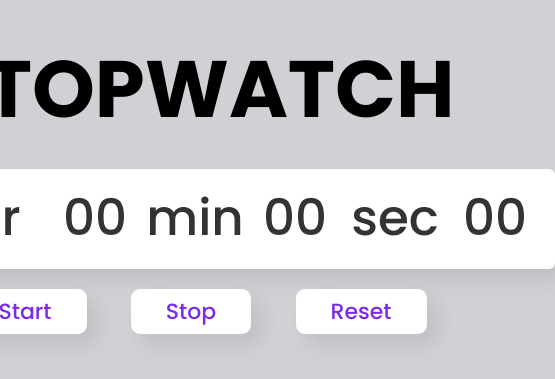
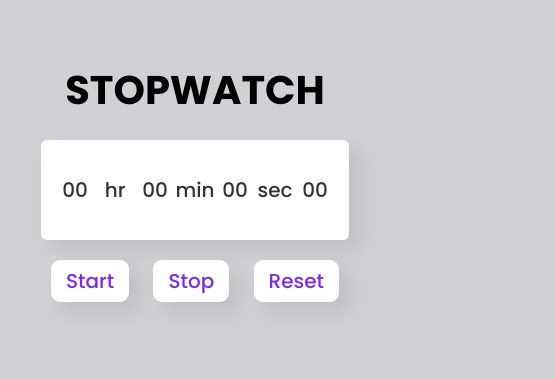
Before and after one commit to prajwalzingare/javascript-stopwatch-fsjs, a plain HTML site: page index.html in a window 390 px wide. Shown: the part 241-620 px from the top of the page, 555 px wide, since content can reach past the window. Drawn offline with Linux system fonts and the light colour scheme.

Commit message:
responsive done

```diff
--- a/style.css
+++ b/style.css
@@ -82,3 +82,23 @@ body {
     color: black;
     transition: ease-out .2s;
 }
+
+/* responsive */
+@media only screen and (max-width: 700px) {
+
+
+    .container h1 {
+        font-size: 40px;
+    }
+
+    #time span {
+        width: 40px;
+        font-size: 20px;
+    }
+
+    .btn-container .buttons {
+        padding: 6px 15px;
+        margin: 0 10px;
+        font-size: 20px;
+    }
+}
```
